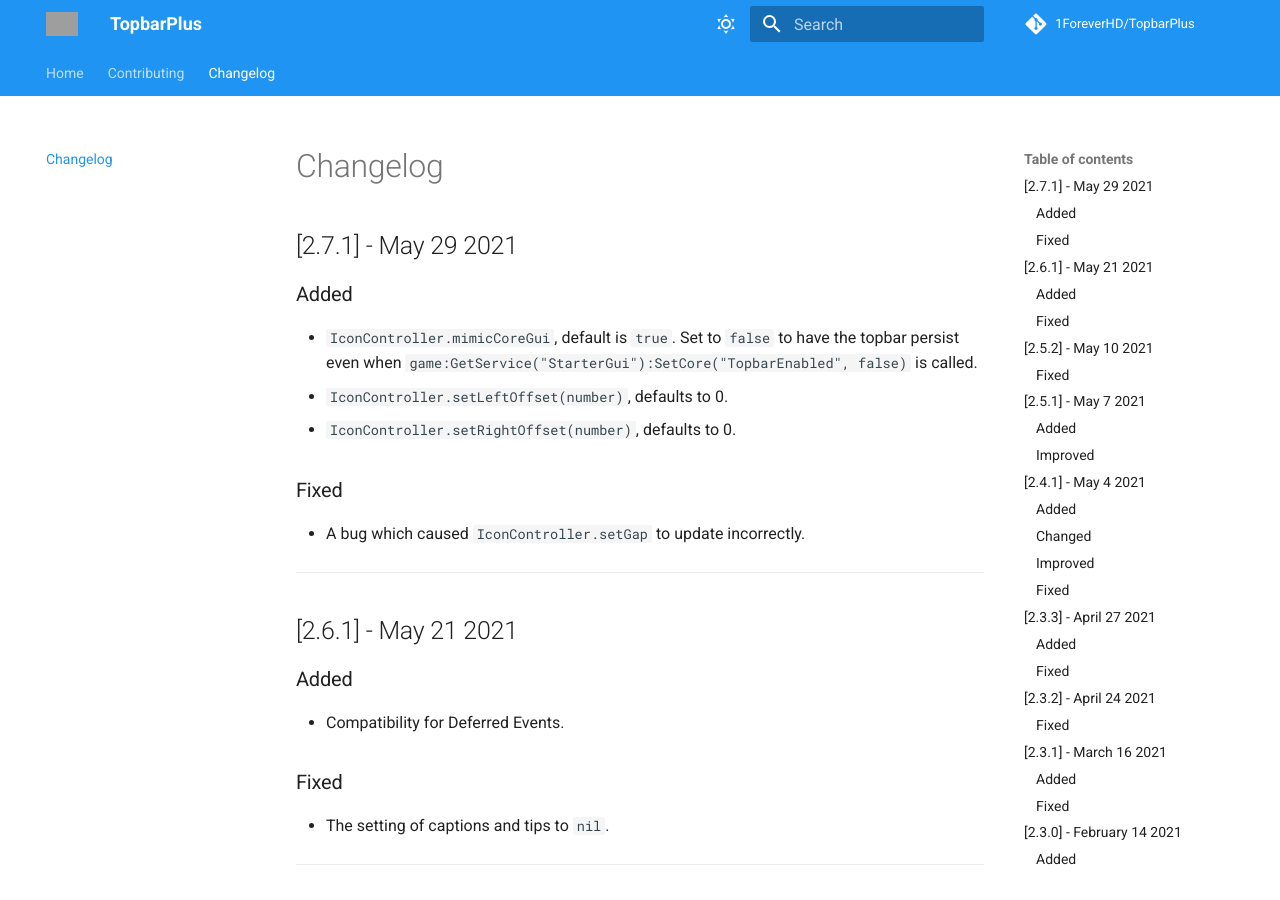
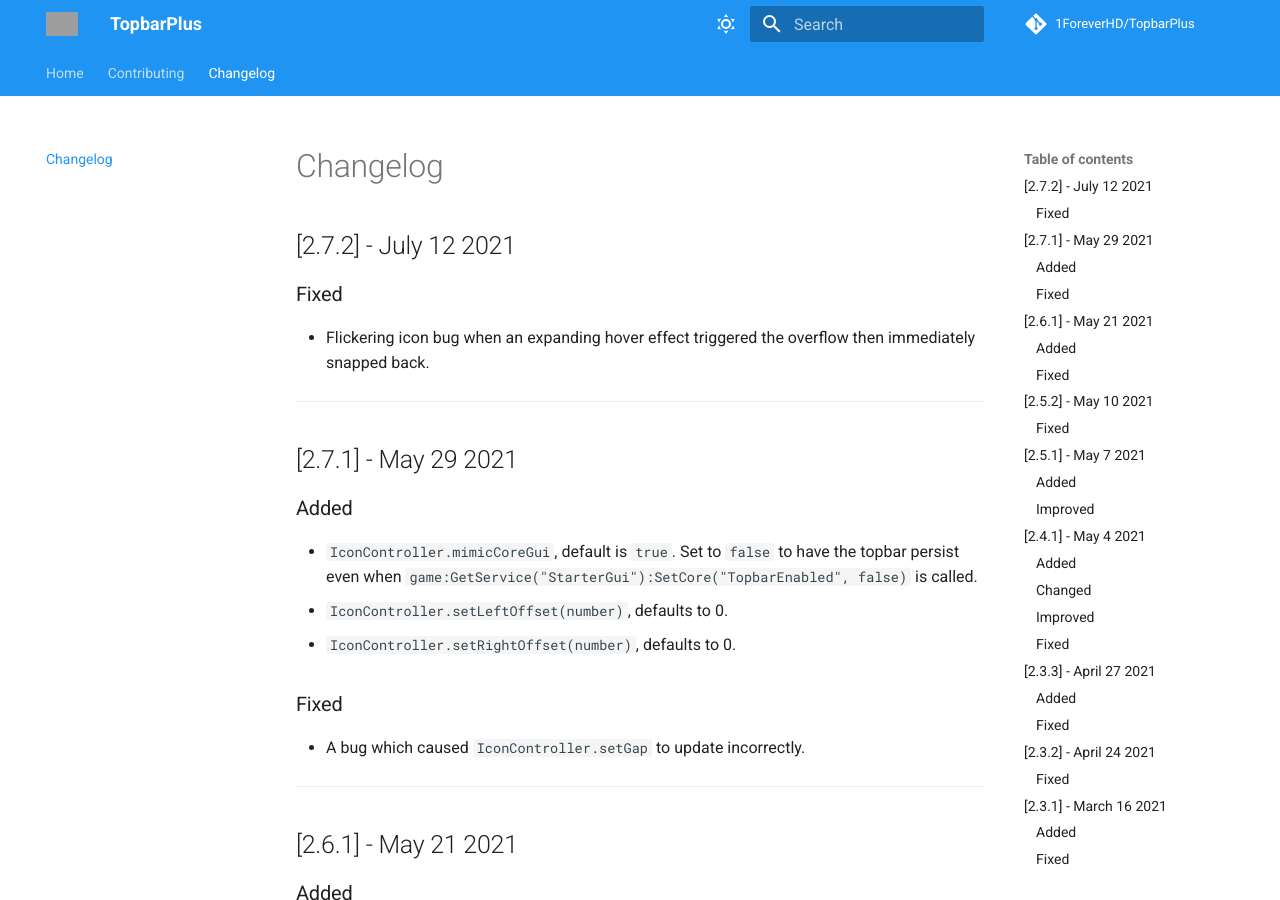
Before and after one commit to 1ForeverHD/TopbarPlus, an MkDocs documentation site: the page built from docs/changelog.md, in a window 1280 px wide and 900 px high. Built offline with MkDocs 1.6.1 and Material for MkDocs 9.7.7, drawn with Linux system fonts in a browser that asks for light colours; comment, search, counter and statistics services are not loaded; grey boxes are pictures that could not be loaded.

Commit message:
Fixed flickering hovering overflow icon bug

```diff
--- a/docs/changelog.md
+++ b/docs/changelog.md
@@ -1,3 +1,10 @@
+## [2.7.2] - July 12 2021
+### Fixed
+- Flickering icon bug when an expanding hover effect triggered the overflow then immediately snapped back.
+
+
+
+--------
 ## [2.7.1] - May 29 2021
 ### Added
 - ``IconController.mimicCoreGui``, default is ``true``. Set to ``false`` to have the topbar persist even when ``game:GetService("StarterGui"):SetCore("TopbarEnabled", false)`` is called.
```
Also changed, not shown: 2 other files.
